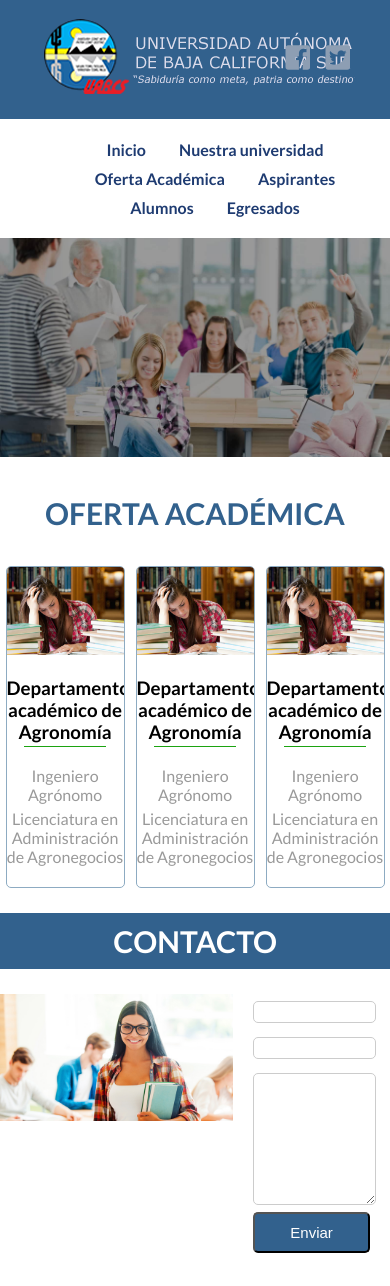
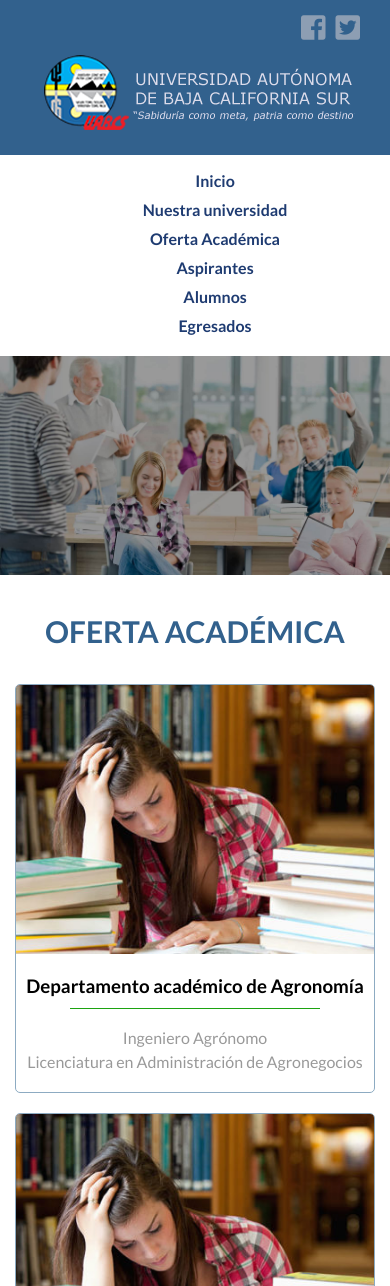
Before and after one commit to Fraxkg/p-ginauabcs, a plain HTML site: page index.html in a window 390 px wide. Shown: the top 1286 px of the page. Drawn offline with Linux system fonts and the light colour scheme.

Commit message:
responsive style

```diff
--- a/css/style.css
+++ b/css/style.css
@@ -209,10 +209,58 @@ footer{
 }
 @media screen and (max-width: 768px){
 
+	.main-header{
+			display: flex;
+			flex-direction: column;
+		}
+	.logo{
+		padding-top: 0px;
+		order:2;
+	}
+	.social{
+		position: initial;
+	background-color: #32618D;
+	order:1;
+	display:flex;
+	justify-content: flex-end;
+	margin-bottom: 0px;
+	padding-top: 10px;
+	padding-right:20px;
+	}
+	.main-menu{
+		order:3;
+	}
+	.main-menu ul li{
+	display: block;
+	padding-bottom: 5px;
+
+}
+
+	.slider img{
+		width: 100%;
+	}
+
+
+
+	.card{
+			width: 45%;
+			box-sizing: border-box;
+			margin-bottom: 20px;
+		}
+.oferta-academica .container{
+			display: flex;
+			flex-wrap: wrap;
+			justify-content: space-between;
+			padding: 0 15px;
+		}
+		.contact .container{
+			display:flex;
+			flex-direction: column;
+		}
 }
 @media screen and (max-width: 480px){
 
+		.card{
+			width: 100%;
+		}
 }
-@media screen and (max-width: 320px){
-
-}
```
